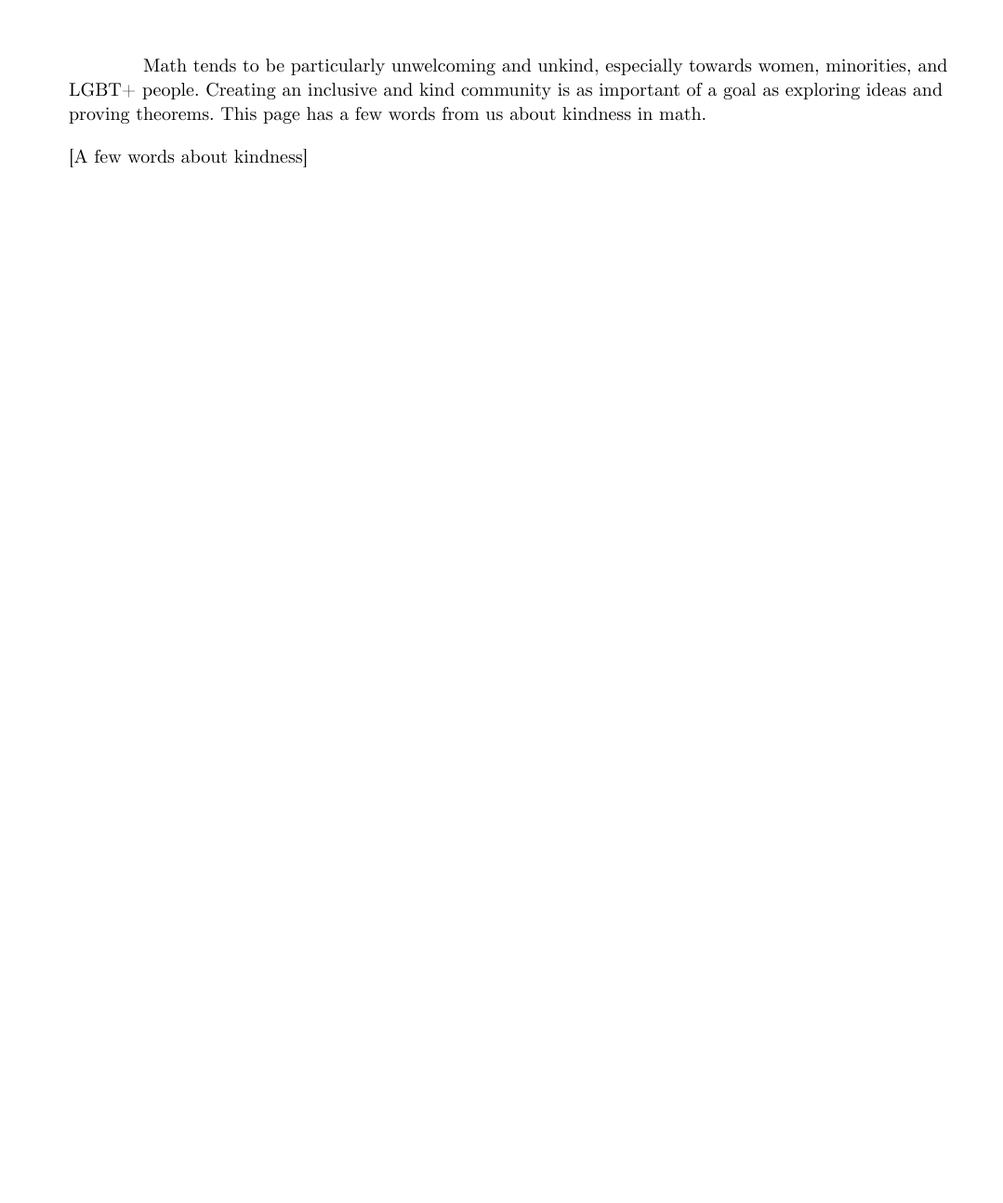
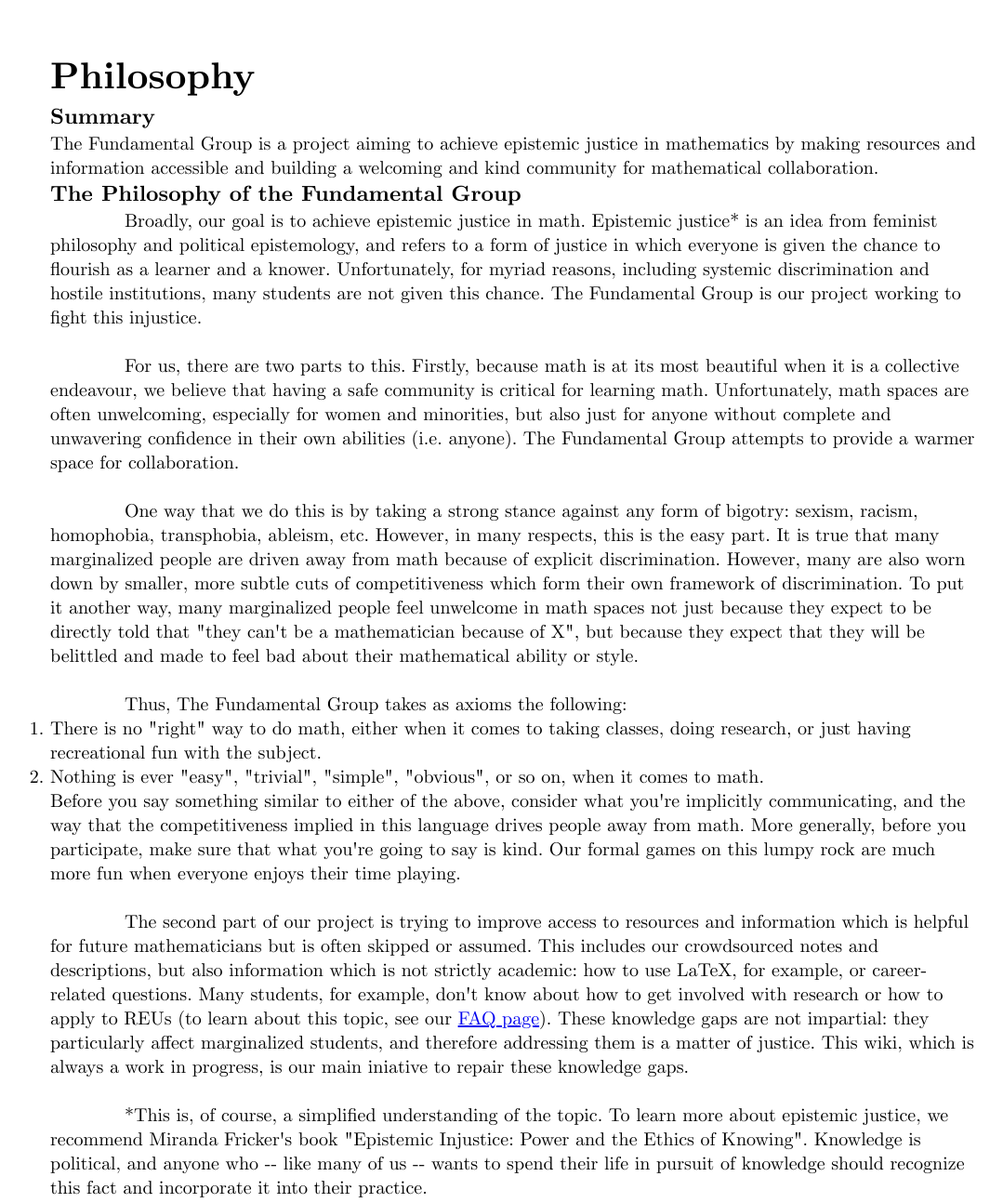
Before and after one commit to styopazharkov/TheFundamentalGroup, a plain HTML site: page public/philosophy.html in a window 1280 px wide. Shown: the part 32-1326 px from the top of the page at 93% size, without its empty margins (86-1165 px from the left). Before the commit the page ends 800 px from the top, so only its background shows below. Drawn offline with Linux system fonts and the light colour scheme.

Commit message:
Adding content to the philosophy page.

```diff
--- a/public/philosophy.html
+++ b/public/philosophy.html
@@ -27,12 +27,37 @@
 
 
     <div class="introdiv">
-        <p class="intro">
-            &emsp;  &emsp;  &emsp; Math tends to be particularly unwelcoming and unkind, especially towards women, minorities, and LGBT+ people. Creating an inclusive and kind community is as important of a goal as exploring ideas and proving theorems. This page has a few words from us about kindness in math.
+        <h1 class="title">Philosophy</h1>
+        <h3 class="subtitle">Summary</h3>
+        <p class="summary">
+        The Fundamental Group is a project aiming to achieve epistemic justice in mathematics by making resources and information accessible and building a welcoming and kind community for mathematical collaboration.
+         </p>
+        <h3 class="subtitle">The Philosophy of the Fundamental Group</h3>
+        <p>
+            &emsp;  &emsp;  &emsp; Broadly, our goal is to achieve epistemic justice in math. Epistemic justice* is an idea from feminist philosophy and political epistemology, and refers to a form of justice in which everyone is given the chance to flourish as a learner and a knower. Unfortunately, for myriad reasons, including systemic discrimination and hostile institutions, many students are not given this chance. The Fundamental Group is our project working to fight this injustice.
+        </p><br>
+        <p>
+            &emsp;  &emsp;  &emsp; For us, there are two parts to this. Firstly, because math is at its most beautiful when it is a collective endeavour, we believe that having a safe community is critical for learning math. Unfortunately, math spaces are often unwelcoming, especially for women and minorities, but also just for anyone without complete and unwavering confidence in their own abilities (i.e. anyone). The Fundamental Group attempts to provide a warmer space for collaboration.
+        </p><br>
+        <p>
+            &emsp;  &emsp;  &emsp; One way that we do this is by taking a strong stance against any form of bigotry: sexism, racism, homophobia, transphobia, ableism, etc. However, in many respects, this is the easy part. It is true that many marginalized people are driven away from math because of explicit discrimination. However, many are also worn down by smaller, more subtle cuts of competitiveness which form their own framework of discrimination. To put it another way, many marginalized people feel unwelcome in math spaces not just because they expect to be directly told that "they can't be a mathematician because of X", but because they expect that they will be belittled and made to feel bad about their mathematical ability or style.
+        </p><br>
+        <p>
+            &emsp;  &emsp;  &emsp; Thus, The Fundamental Group takes as axioms the following:
         </p>
-        <p class="intro">
-            [A few words about kindness]
-        </p>
+        <ol>
+          <li>There is no "right" way to do math, either when it comes to taking classes, doing research, or just having recreational fun with the subject. </li>
+          <li>Nothing is ever "easy", "trivial", "simple", "obvious", or so on, when it comes to math.</li>
+        </ol>
+        <p>
+        Before you say something similar to either of the above, consider what you're implicitly communicating, and the way that the competitiveness implied in this language drives people away from math. More generally, before you participate, make sure that what you're going to say is kind. Our formal games on this lumpy rock are much more fun when everyone enjoys their time playing.
+        </p><br>
+        <p>
+            &emsp;  &emsp;  &emsp; The second part of our project is trying to improve access to resources and information which is helpful for future mathematicians but is often skipped or assumed. This includes our crowdsourced notes and descriptions, but also information which is not strictly academic: how to use LaTeX, for example, or career-related questions. Many students, for example, don't know about how to get involved with research or how to apply to REUs (to learn about this topic, see our <a href="./faq">FAQ page</a>). These knowledge gaps are not impartial: they particularly affect marginalized students, and therefore addressing them is a matter of justice. This wiki, which is always a work in progress, is our main iniative to repair these knowledge gaps.
+        </p><br>
+        <p>
+            &emsp;  &emsp;  &emsp; *This is, of course, a simplified understanding of the topic. To learn more about epistemic justice, we recommend Miranda Fricker's book "Epistemic Injustice: Power and the Ethics of Knowing". Knowledge is political, and anyone who -- like many of us -- wants to spend their life in pursuit of knowledge should recognize this fact and incorporate it into their practice.
+        </p><br>
     </div>
 </body>
 </html>
```
